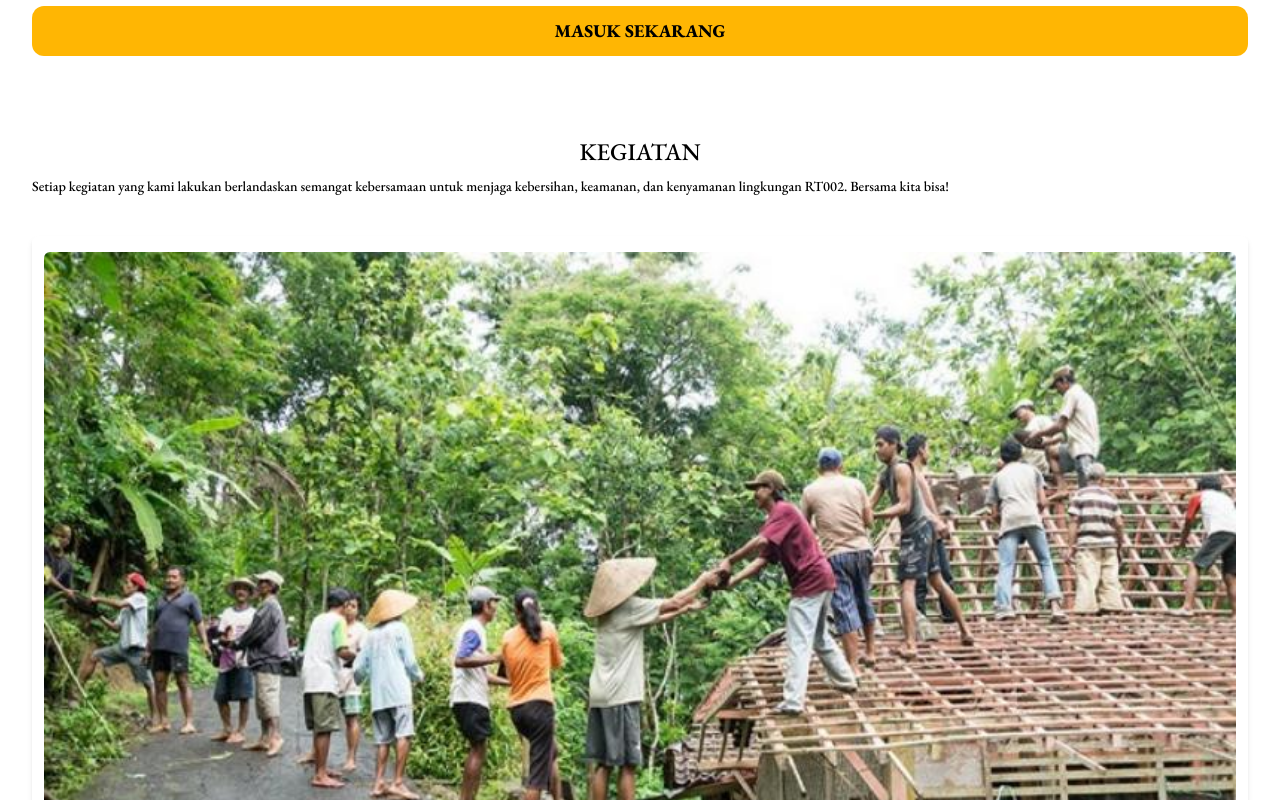
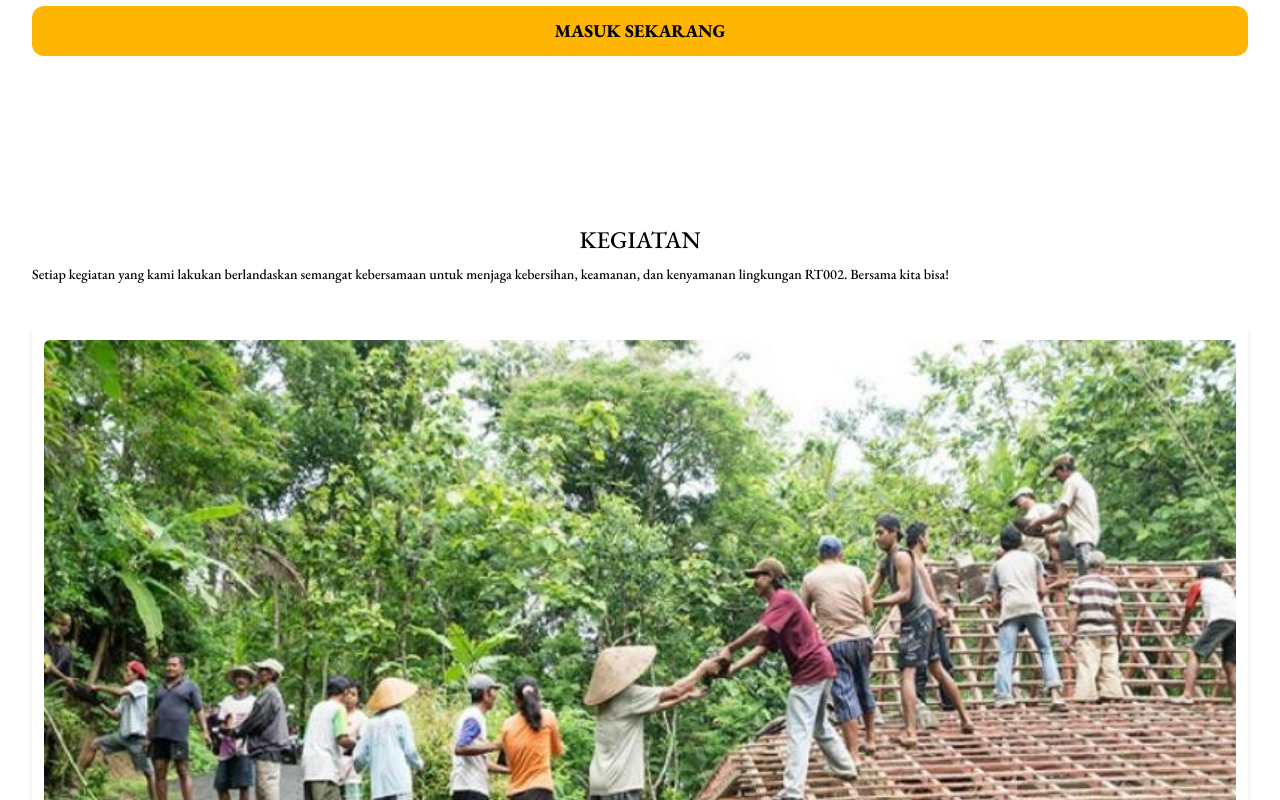
Before and after one commit to myogaazwar/RT-002, a React (Vite) app: page / in a window 1280 px wide. Shown: the part 1260-2060 px from the top of the page. Built offline with nearby package versions, Linux system fonts and the light colour scheme.

Commit message:
update: h-full kegiatan section

```diff
--- a/src/components/kegiatan/Kegiatan.jsx
+++ b/src/components/kegiatan/Kegiatan.jsx
@@ -6,7 +6,7 @@ import { semuaKegiatan } from '../../data/data';
 
 const Kegiatan = () => {
   return (
-    <section id={'kegiatan'} className='h-[1200px] eb-garamond-medium mt-10 '>
+    <section id={'kegiatan'} className='h-full eb-garamond-medium mt-32 '>
       <main>
         <div>
           <h2 className='text-2xl text-center'>KEGIATAN</h2>
```
